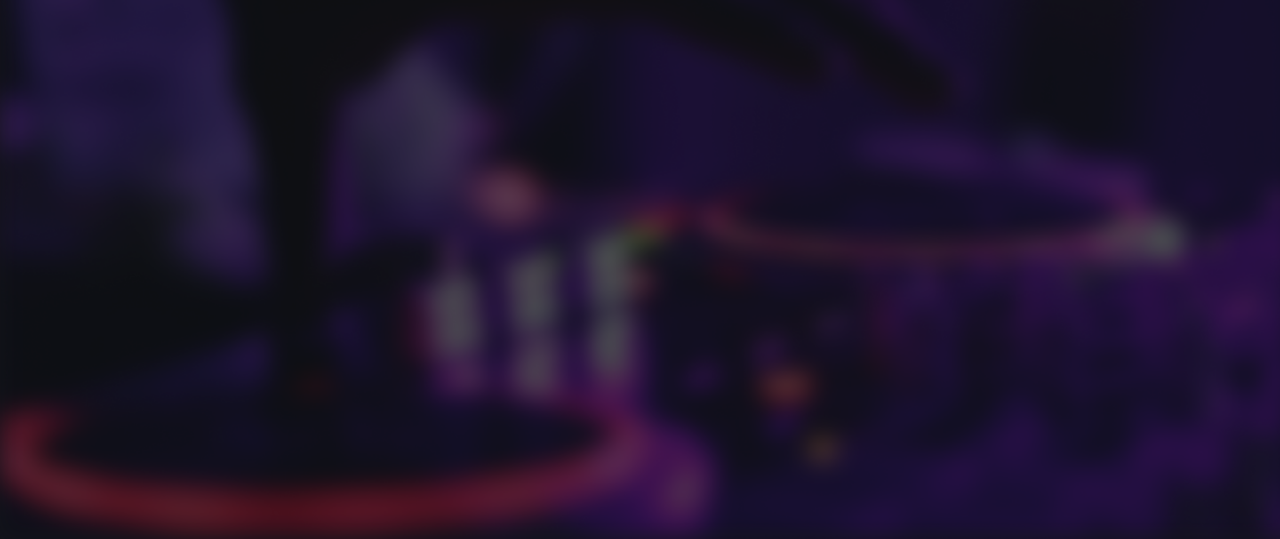
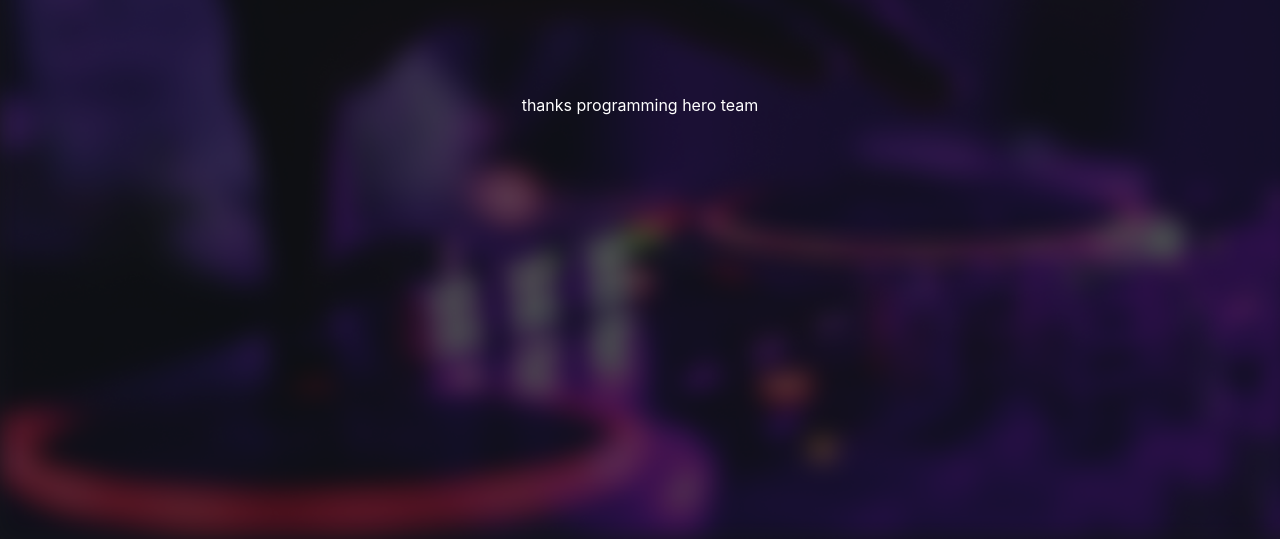
Before and after one commit to tapuchandramojumder/hard-rock, a plain HTML site: page index.html in a window 1280 px wide. Shown: the part 261-800 px from the top of the page. Drawn offline with nearby package versions, Linux system fonts and the light colour scheme.

Commit message:
problems solved

```diff
--- a/index.html
+++ b/index.html
@@ -59,6 +59,7 @@
             </div>
 
         </main>
+        <p class = "text-center">thanks programming hero team</p>
     </div>
     <!-- Optional JavaScript -->
     <!-- jQuery first, then Popper.js, then Bootstrap JS -->
```
